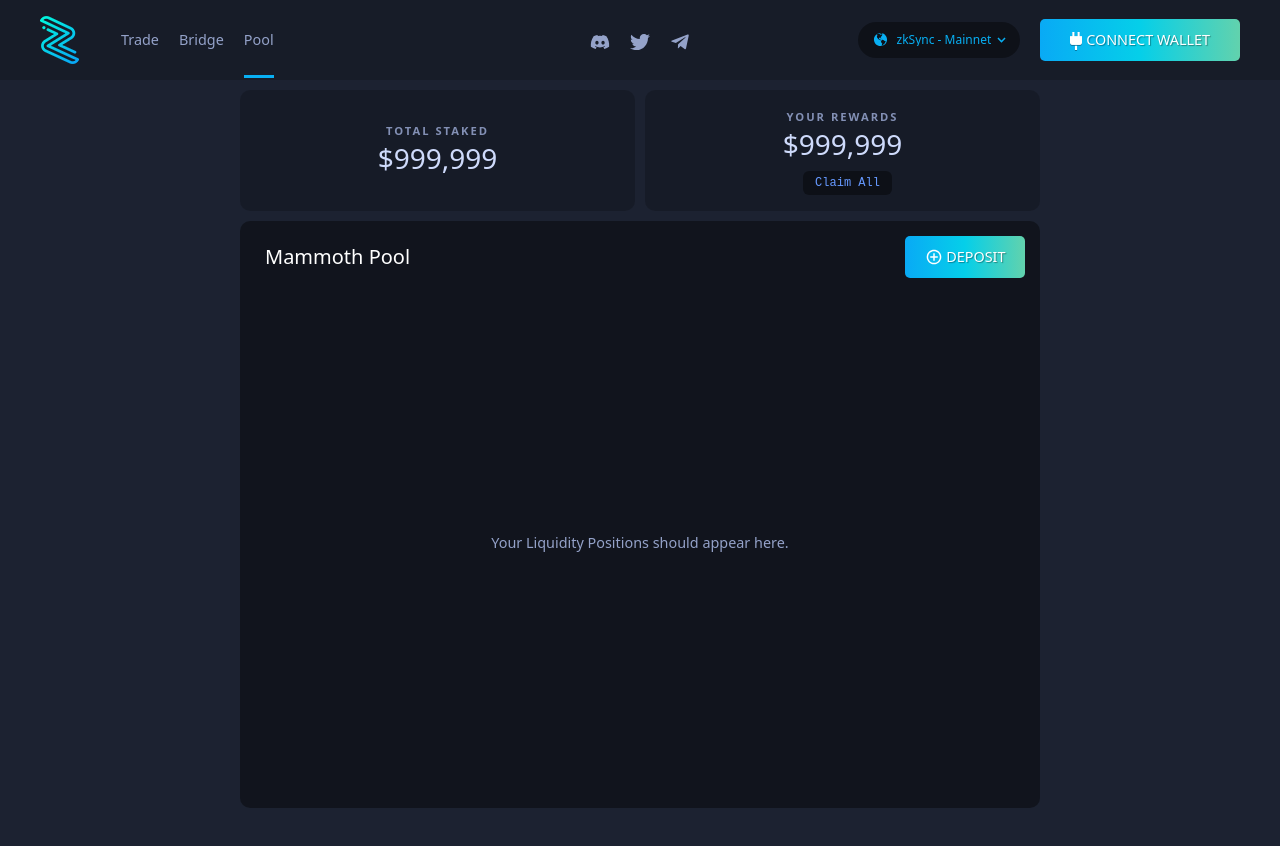
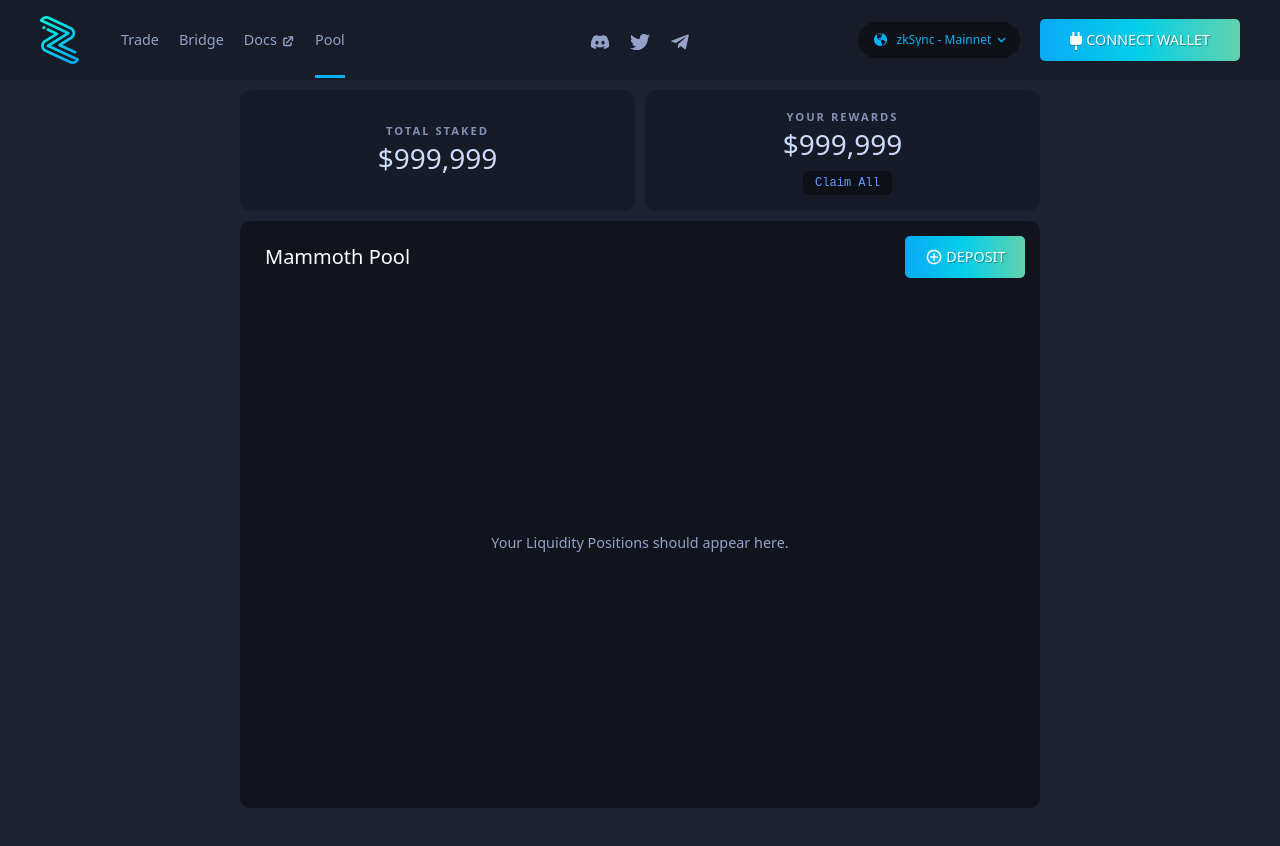
Before and after one commit to ZigZagExchange/frontend, a React app: page /pool in a window 1280 px wide. Shown: the top 846 px of the page. Built offline with nearby package versions, Linux system fonts and the light colour scheme; no server answers; what @xstyled/styled-components, web3, web3modal would draw is missing.

Commit message:
add docs to menu

```diff
--- a/src/components/organisms/Header/Header.jsx
+++ b/src/components/organisms/Header/Header.jsx
@@ -3,6 +3,7 @@ import { useHistory, useLocation } from 'react-router-dom'
 import { BiChevronDown } from 'react-icons/bi'
 import { FaDiscord, FaTelegramPlane, FaTwitter } from 'react-icons/fa'
 import { GoGlobe } from 'react-icons/go'
+import { HiExternalLink } from 'react-icons/hi'
 import React, { useState } from 'react'
 import { NavLink } from 'react-router-dom'
 import { Button, Dropdown, AccountDropdown, Menu, MenuItem } from 'components'
@@ -83,11 +84,17 @@ export const Header = (props) => {
                     Bridge
                   </NavLink>
                 </li>}
-                <li>
+                {hasBridge && <li>
+                  <a href="https://docs.zigzag.exchange/" target="_blank" rel="noreferrer">
+                    Docs
+                    {' '}<HiExternalLink />
+                  </a>
+                </li>}
+                {process.env.NODE_ENV === 'development' && <li>
                   <NavLink exact to="/pool" activeClassName="active_link">
                     Pool
                   </NavLink>
-                </li>
+                </li>}
               </ul>
             </div>
             <div className="head_right">
@@ -139,6 +146,12 @@ export const Header = (props) => {
                 <NavLink exact to="/bridge" activeClassName="active_link">
                   Bridge
                 </NavLink>
+              </li>}
+              {hasBridge && <li>
+                <a href="https://docs.zigzag.exchange/" target="_blank" rel="noreferrer">
+                  Docs
+                  {' '}<HiExternalLink />
+                </a>
               </li>}
               {process.env.NODE_ENV === 'development' && <li>
                 <NavLink exact to="/pool" activeClassName="active_link">
```
